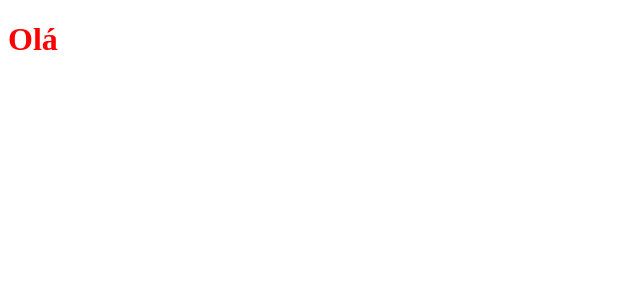
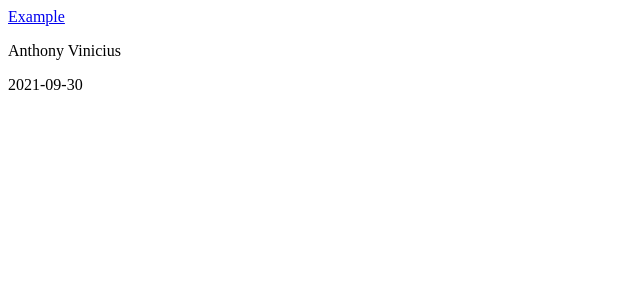
Before and after one commit to anthonyvii27/blog-with-comments, a Next.js app: page / in a window 1280 px wide. Shown: the top 300 px of the page, without its empty margins (0-640 px from the left). Built offline with nearby package versions, Linux system fonts and the light colour scheme.

Commit message:
refactor: removed index.ts content from posts

```diff
--- a/pages/index.tsx
+++ b/pages/index.tsx
@@ -1,9 +1,37 @@
-import type { NextPage } from 'next';
+import { GetStaticProps, InferGetStaticPropsType, NextPage } from 'next'
+import Link from 'next/link';
 
-const Home: NextPage = () => {
+import { IPostList } from '../interfaces/IPosts';
+import { getAllPosts } from '../lib/getPosts';
+
+const Home: NextPage = ({ allPosts }: InferGetStaticPropsType<typeof getStaticProps>) => {
     return (
-        <h1>Olá</h1>
+        <main>
+            {allPosts?.length ?
+                allPosts?.map((post: IPostList) => (
+                    <article key={post?.slug}>
+                        <Link href={`/posts/${post?.slug}`}>
+                            <a>{post?.title}</a>
+                        </Link>
+
+                        <p>{post?.author}</p>
+
+                        <time>{post?.date}</time>
+                    </article>
+                ))
+
+                : <p>Nenhum post publicado até o momento</p>
+            }
+        </main>
     );
 }
 
 export default Home;
+
+export const getStaticProps: GetStaticProps = async () => {
+    const allPosts = getAllPosts(['slug', 'title', 'author', 'date']);
+
+    return {
+        props: { allPosts },
+    }
+}
```
Also changed, not shown: pages/posts/index.tsx (deleted, +0 -37 lines).
